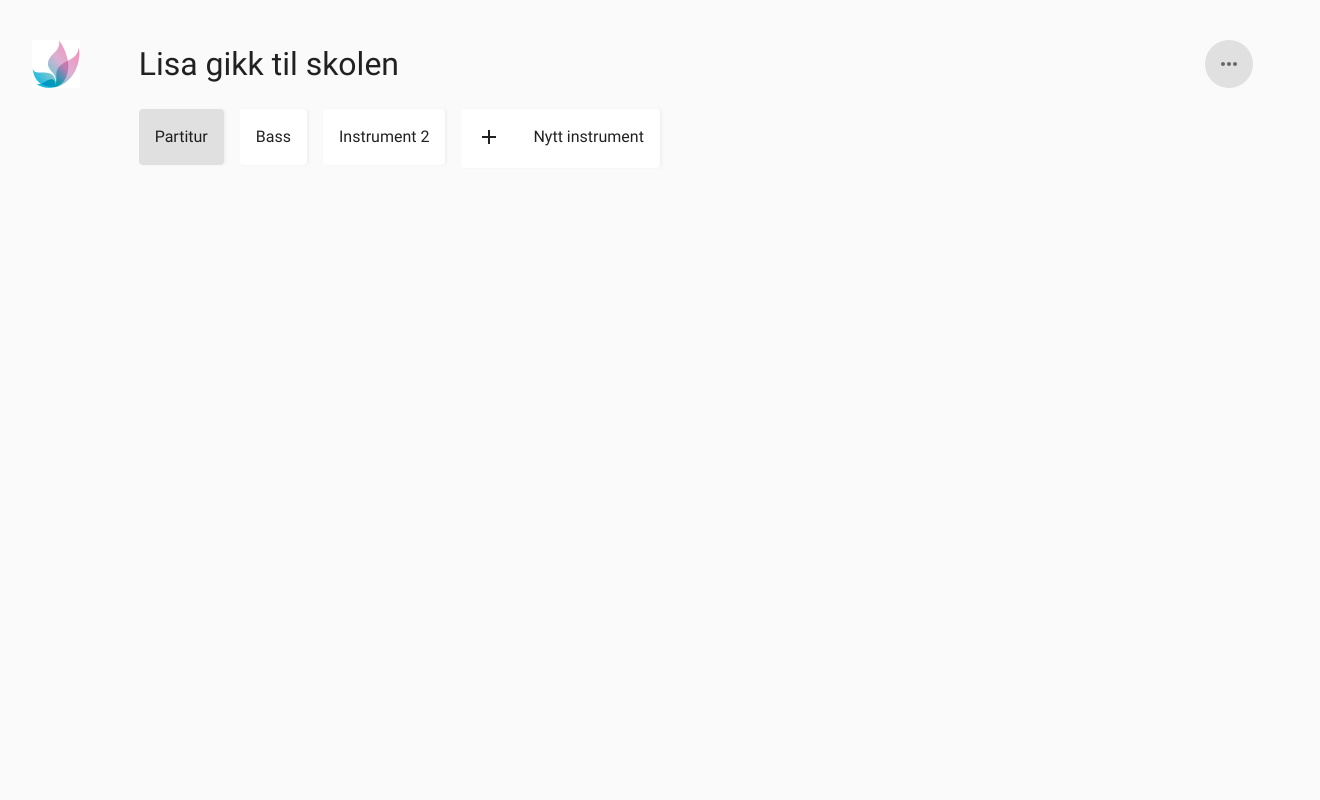
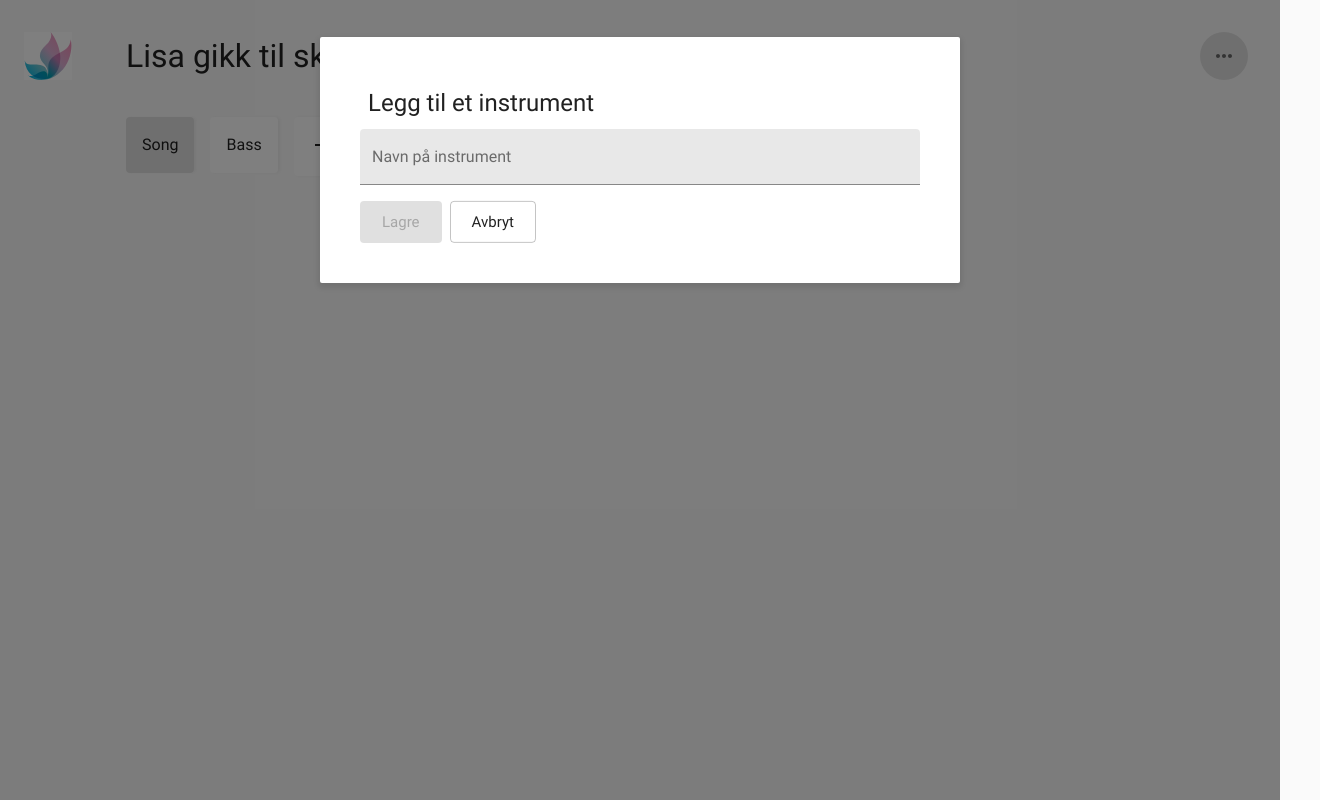
Before and after one commit to lasseklovstad/dissimilis-hackathon, a React (Create React App) app: page /song in a window 1280 px wide. Both pictures are taken after a click on the button "Nytt instrument". Shown: the whole page, 1320 px wide, since content can reach past the window. Built offline with nearby package versions, Linux system fonts and the light colour scheme.

Commit message:
Lagt til både toppkomponent og knappelinje på lag ny sang + tester

```diff
--- /dev/null
+++ b/src/assets/languages/english/createSongTabEn.tsx
@@ -0,0 +1,10 @@
+export const createSongTabEn =  {
+    "song": "Song",
+    "instrument": "Instrument",
+    "newInstrument" : "New instrument",
+    "save" : "Save",
+    "cancel" : "Cancel",
+    "nameOfInstrument" : "Name of instrument",
+    "addInstrument" : "Add a new instrument",
+
+}
--- /dev/null
+++ b/src/assets/languages/norwegian/createSongTabNo.tsx
@@ -0,0 +1,9 @@
+export const createSongTabNo =  {
+    "song": "Partitur",
+    "instrument": "Instrument",
+    "newInstrument" : "Nytt instrument",
+    "save" : "Lagre",
+    "cancel" : "Avbryt",
+    "nameOfInstrument" : "Navn på instrument",
+    "addInstrument" : "Legg til et instrument",
+}
--- a/src/components/CreateSongTab/CreateSongTab.tsx
+++ b/src/components/CreateSongTab/CreateSongTab.tsx
@@ -1,38 +1,125 @@
 import React, { useState } from "react";
-import { Typography, Grid, Button } from "@material-ui/core";
+import { Grid, Button, Modal, TextField, makeStyles, Typography } from "@material-ui/core";
 import DashboardButton, { DashboardButtonWithAddIcon } from "../DashboardButtons/DashboardButtons";
 import colors from "../../utils/colors";
+import { useTranslation } from "react-i18next";
 
-function CreateSongTab() {
-    const [instruments, setInstruments] = useState([{name: "Bass", link: "/"}]);
 
-    let addInstrument = (instrument : object) : void => {
-        setInstruments(instrument => [...instruments, {name: "Instrument " + (instruments.length+1) , link: "/"}]);
+export type CreateSongTabProps = {
+
 }
+
+
+  function getModalStyle() {
+    const top = 50;
+    const left = 50;
+
+    return {
+      top: "20%",
+      left: "50%",
+      transform: `translate(-${top}%, -${left}%)`,
+    };
+  }
+
+  export type Iinstrument = {
+      name: string,
+      link : string,
+  }
+export const CreateSongTab: React.FC<CreateSongTabProps> = props => {
+    const [instruments, setInstruments] = useState<{name: string, link: string}[]>([{name: "Bass", link: "/"}]);
+    const [modalIsOpen, setModalIsOpen] = useState(false);
+    const [modalStyle] = useState(getModalStyle);
+    const [textFieldInput, setTextFieldInput] = useState<string>("");
+
+    const classes = useStyles();
+
+    let addInstrument = () : void => {
+        console.log(textFieldInput);
+        let newInstrument : Iinstrument = {name : textFieldInput, link: "/"};
+        setInstruments(instrument => [...instruments, newInstrument ]);
+        setModalIsOpen(false);
+        setTextFieldInput("");
+    }
+
+    const handleOpen = () => {
+        setModalIsOpen(true);
+      };
+
+      const handleClose = () => {
+        setModalIsOpen(false);
+      };
+
+    const handleChange : React.ChangeEventHandler<HTMLTextAreaElement | HTMLInputElement> = (e : any) => {
+        setTextFieldInput(e.target.value);
+    }
+
+    const {t, i18n} = useTranslation();
 
     return(
         <Grid container>
             <Grid item xs={"auto"} sm={1}></Grid>
-            <Grid item xs={12 } sm={11}>
+            <Grid item xs={12} sm={10}>
                 <Grid container spacing={2}>
                     <Grid item>
-                    <DashboardButton color={colors.gray_200} text={"Partitur"} link={"/"} />
+                        <DashboardButton color={colors.gray_200} text={t("CreateSongTab:Song")} link={"/"} />
                     </Grid>
                         {instruments.map((instrument) => {
-                        console.log(instrument);
                             return (
-                        <Grid item>
+                            <Grid item key={instrument.name}>
                                 <DashboardButton text={instrument.name} link={instrument.link} />
                             </Grid>
                             )
                         })}
                         <Grid item>
-                        <DashboardButtonWithAddIcon text={"Nytt instrument"} link={"/"} func={addInstrument} />
+                            <DashboardButtonWithAddIcon text={t("CreateSongTab:newInstrument")} link={"/"} func={handleOpen} />
                         </Grid>
                     </Grid>
             </Grid>
+            <Modal open={modalIsOpen} onClose={handleClose}>
+                <div className={classes.modal} style={modalStyle}>
+                    <Grid container >
+                        <Typography className={classes.title} variant="h2">{t("CreateSongTab:addInstrument")}</Typography>
+                        <Grid item xs={12} style={{marginBottom: "16px"}}>
+                            <TextField variant="filled" onChange={handleChange} label={t("CreateSongTab:nameOfInstrument")} style={{width: "100%"}} />
+                        </Grid>
+                        <Grid item xs={12}>
+                            <Button className={classes.button} size="large" variant="contained" disabled={textFieldInput === "" || textFieldInput === undefined || textFieldInput === null ? true : false} onClick={() => addInstrument()} >{t("CreateSongTab:save")}</Button>
+                            <Button className={classes.button} size="large" variant="outlined" onClick={() => setModalIsOpen(false)}>{t("CreateSongTab:cancel")}</Button>
+                        </Grid>
+                    </Grid>
+                </div>
+            </Modal>
+            <Grid item xs={"auto"} sm={1}></Grid>
         </Grid>
     );
 };
 
+
+const useStyles = makeStyles({
+    modal: {
+        position: 'absolute',
+        boxShadow: '0 3px 6px 2px rgba(0, 0, 0, 0.1)',
+        height: "auto",
+        borderRadius: 2,
+        backgroundColor: "white",
+        padding: "40px",
+        "@media (max-width: 600px)": {
+            width: "80%",
+            padding: "48px",
+        },
+        outline: "none",
+    },
+    button: {
+        "&:hover": {
+            backgroundColor: colors.gray_300
+        },
+        marginRight: "8px",
+        float:"left",
+        position: "relative",
+    },
+    title: {
+        padding: "8px",
+    }
+})
+
 export default CreateSongTab;
--- a/src/components/MenuButton/MenuButton.tsx
+++ b/src/components/MenuButton/MenuButton.tsx
@@ -2,6 +2,20 @@ import React from "react";
 import { Typography, makeStyles, IconButton } from "@material-ui/core";
 import colors from "../../utils/colors";
 import MoreHorizIcon from '@material-ui/icons/MoreHoriz';
+
+
+export type MenuButtonProps = {}
+
+export const MenuButton : React.FC<MenuButtonProps> = props => {
+    const classes = useStyles();
+    return(
+        <div>
+            <IconButton className={classes.root}>
+                <MoreHorizIcon />
+            </IconButton>
+        </div>
+    );
+};
 
 const useStyles = makeStyles({
     root: {
@@ -9,22 +23,8 @@ const useStyles = makeStyles({
         borderRadius: "50%",
         height: "48px",
         width: "48px",
-        display: "inline-block",
-    },
-    dots: {
-        position: "absolute",
+        float: "right",
     }
 })
 
-function MenuButton() {
-    const classes = useStyles();
-    return(
-        <div className={classes.root}>
-            <IconButton>
-                <MoreHorizIcon />
-            </IconButton>
-        </div>
-    );
-};
-
 export default MenuButton;
--- a/src/components/NavBarCreateSong/NavBarCreateSong.tsx
+++ b/src/components/NavBarCreateSong/NavBarCreateSong.tsx
@@ -1,18 +1,64 @@
 import React from "react";
-import { makeStyles, Box, Grid, Typography, useMediaQuery, Fab, AppBar, Toolbar } from "@material-ui/core";
+import { makeStyles, Grid, Typography, AppBar, Box, useMediaQuery } from "@material-ui/core";
 import butterflyBlue from "../../assets/images/butterflyBlue.svg";
 import MenuButton from "../MenuButton/MenuButton";
 import colors from "../../utils/colors";
 
 
+
+export type NavBarCreateSongProps = {
+
+}
+
+
+export const NavBarCreateSong : React.FC<NavBarCreateSongProps> = props => {
+    const classes = useStyles();
+    const matches = useMediaQuery("(max-width:600px)");
+    console.log(matches);
+
+
+    return(
+        <Box className={classes.root} mb={matches ? 2 : 4}>
+            <AppBar position="static" elevation={0} className={classes.appbar}>
+            <Grid container>
+                <Grid item xs={11} sm={1} className={classes.left}>
+                    <img src={butterflyBlue} alt="logo" className={classes.image} />
+                </Grid>
+                <Grid item xs={12} sm={10} className={classes.center}>
+                    <Typography variant="h1">Lisa gikk til skolen</Typography>
+                </Grid>
+                <Grid item xs={1} sm={1} className={classes.right} >
+                    <MenuButton />
+                </Grid>
+            </Grid>
+
+        </AppBar>
+        </Box>
+    );
+};
+
 const useStyles = makeStyles({
     root: {
         flexGrow: 1,
     },
+    left: {
+        order: 1,
+    },
+    center: {
+        order: 2,
+        '@media (max-width:600px)': {
+            order: 3,
+        },
+    },
+    right: {
+        order: 3,
+        '@media (max-width:600px)': {
+            order: 2
+        },
+    },
     image: {
         width: "48px",
         height: "48px",
-        marginRight: "20px",
         backgroundColor: colors.white,
         '@media (max-width:600px)': {
             width: "32px",
@@ -21,52 +67,15 @@ const useStyles = makeStyles({
 
     },
     title: {
+
     },
     button: {
-        float: "right",
+
     },
     appbar: {
         backgroundColor: "transparent",
-    }
+    },
 });
 
-function NavBarCreateSong() {
-    const classes = useStyles();
-    const matches = useMediaQuery('(min-width:600px)');
-    console.log(matches);
-
-    return(
-        <div className={classes.root}>
-            <AppBar position="static" elevation={0} className={classes.appbar}>
-            <Grid container>
-                <Grid item xs={1}>
-                    <img src={butterflyBlue} alt="logo" className={classes.image} />
-                </Grid>
-                <Grid item xs={10}>
-                    <Typography variant="h1" className={classes.title}>Lisa gikk til skolen</Typography>
-                </Grid>
-                <Grid item xs={1}>
-                    <MenuButton />
-                </Grid>
-            </Grid>
-
-        </AppBar>
-        </div>
-    );
-};
 
 export default NavBarCreateSong;
-
-    /*
-        <Grid container className={classes.root}>
-            <Grid item xs={3} sm={2}>
-                <img src={butterflyBlue} alt="logo" className={classes.image} />
-            </Grid>
-            <Grid item xs={8}sm={9}>
-                <Typography variant="h1">Lisa gikk til skolen</Typography>
-            </Grid>
-            <Grid item sm={1}>
-                <MenuButton />
-            </Grid>
-        </Grid>
-    {*/
--- a/src/i18n.ts
+++ b/src/i18n.ts
@@ -4,6 +4,8 @@ import { initReactI18next } from 'react-i18next';
 import LanguageDetector from 'i18next-browser-languagedetector';
 import { dashboardNo } from './assets/languages/norwegian/dashboardNo';
 import { dashboardEn } from './assets/languages/english/dashboardEn';
+import {createSongTabNo} from "./assets/languages/norwegian/createSongTabNo";
+import {createSongTabEn} from "./assets/languages/english/createSongTabEn";
 
 // not like to use this?
 // have a look at the Quick start guide
@@ -12,9 +14,11 @@ import { dashboardEn } from './assets/languages/english/dashboardEn';
 const resources : Resource = {
     en : {
         DashboardView: dashboardEn,
+        CreateSongTab: createSongTabEn,
     },
     no : {
         DashboardView: dashboardNo,
+        CreateSongTab: createSongTabNo,
     },
 };
 
--- a/src/theme.tsx
+++ b/src/theme.tsx
@@ -14,7 +14,7 @@ export const theme : object = createMuiTheme({
     spacing: 8,
     palette: {
         primary: {
-            main: colors.gray_100,
+            main: colors.gray_400,
         },
         background: {
             default: colors.gray_100,
--- a/src/views/LoginView/LoginView.tsx
+++ b/src/views/LoginView/LoginView.tsx
@@ -21,7 +21,7 @@ function LoginView() {
         <LoginLogo className={classes.loginlogo} />
         <TextField className={classes.textfield} fullWidth label="Brukernavn" variant="filled"></TextField>
         <TextField className={classes.textfield} fullWidth label="Passord" variant="filled"></TextField>
-        <Button to='/dashboard' component={Link} className={classes.loginbutton} fullWidth variant="outlined">Logg Inn</Button>
+        <Button to='/dashboard' size="large" component={Link} className={classes.loginbutton} fullWidth variant="outlined">Logg Inn</Button>
       </Grid>
     </Grid>
   );
--- a/src/views/SongView/SongView.tsx
+++ b/src/views/SongView/SongView.tsx
@@ -1,13 +1,17 @@
 import React from 'react';
 import NavBarCreateSong from '../../components/NavBarCreateSong/NavBarCreateSong';
 import CreateSongTab from '../../components/CreateSongTab/CreateSongTab';
-import { Grid, Box } from '@material-ui/core';
+import { Grid, makeStyles } from '@material-ui/core';
 
-function SongView() {
+export type SongViewProps = {
+
+}
+export const SongView : React.FC<SongViewProps> = props => {
+  const classes = useStyles();
 
 
   return (
-          <Grid container spacing={2} style={{marginLeft: "24px", marginTop: "32px"}}>
+    <Grid container className={classes.root}>
       <Grid item xs={12} >
         <NavBarCreateSong />
       </Grid>
@@ -19,4 +23,13 @@ function SongView() {
   );
 }
 
+const useStyles = makeStyles({
+  root: {
+    marginLeft: "24px",
+    marginTop: "32px",
+    marginRight: "32px",
+    width: "auto",
+  }
+})
+
 export default SongView;
```
Also changed, not shown: 1 other file (tests, documents, lock files or other folders). Lines whose indentation alone changed are shown as unchanged.
